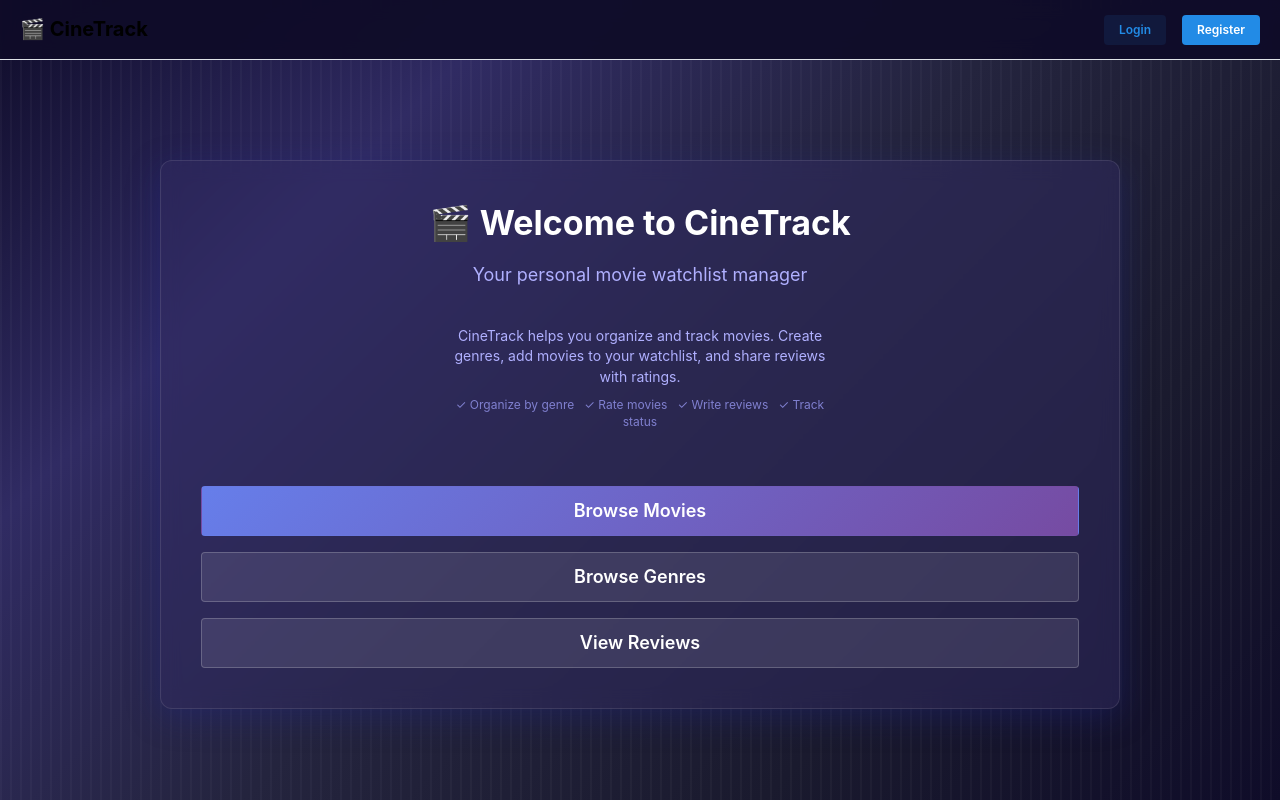
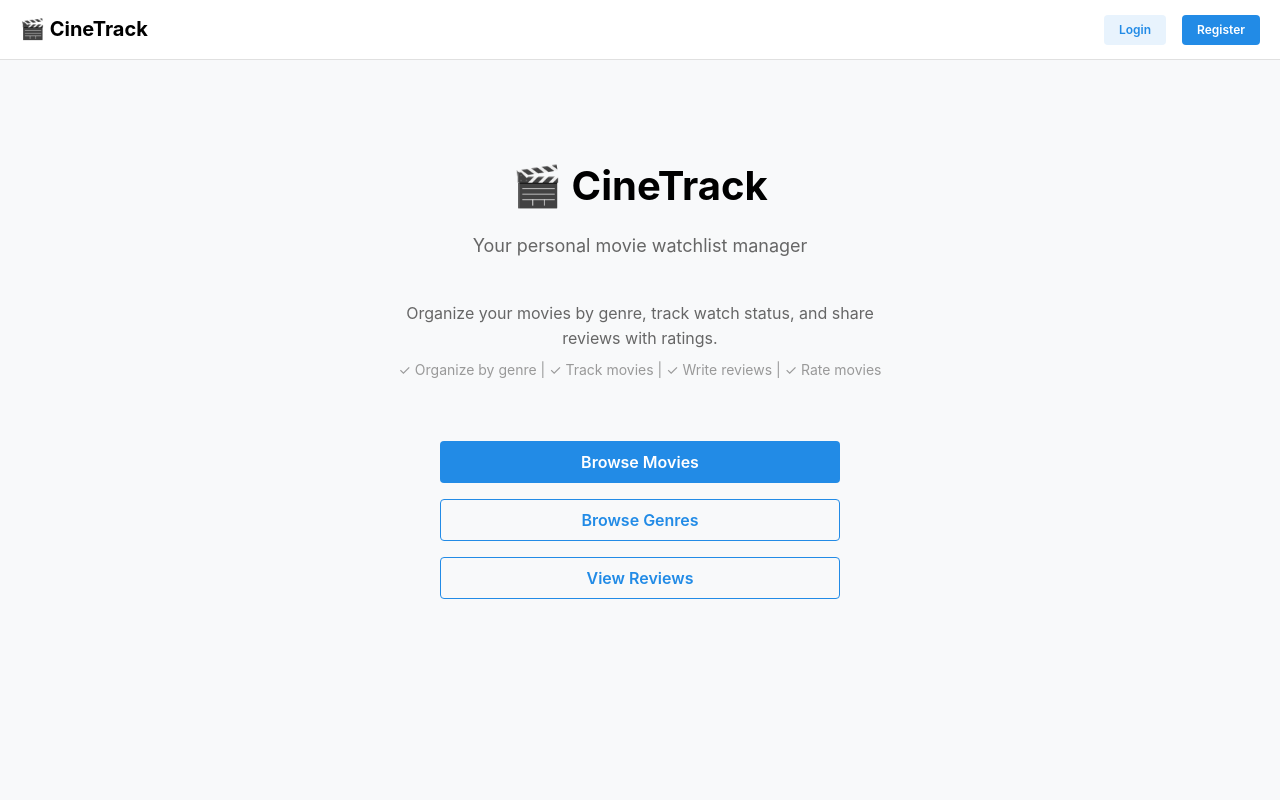
Before and after one commit to patelumangimeet/IFN666-Assessment, a React (Vite) app in the folder client/: page / in a window 1280 px wide. Built offline with nearby package versions, Linux system fonts and the light colour scheme.

Commit message:
Simplify styling - clean and professional design throughout project

```diff
--- a/client/src/index.css
+++ b/client/src/index.css
@@ -1,4 +1,4 @@
-/* Global Styles with Movie-Themed Background */
+/* Clean, Professional Styling */
 
 * {
   margin: 0;
@@ -12,16 +12,7 @@ html, body, #root {
 }
 
 body {
-  background: linear-gradient(
-    135deg,
-    #0f0c29 0%,
-    #302b63 25%,
-    #24243e 50%,
-    #1a1a2e 75%,
-    #0f0c29 100%
-  );
-  background-attachment: fixed;
-  background-repeat: no-repeat;
+  background-color: #f8f9fa;
   min-height: 100vh;
   font-family: -apple-system, BlinkMacSystemFont, 'Segoe UI', 'Roboto', 'Oxygen',
     'Ubuntu', 'Cantarell', 'Fira Sans', 'Droid Sans', 'Helvetica Neue',
@@ -34,61 +25,25 @@ body {
   min-height: 100vh;
 }
 
-/* Optional: Add subtle film strip pattern overlay */
-body::before {
-  content: '';
-  position: fixed;
-  top: 0;
-  left: 0;
-  width: 100%;
-  height: 100%;
-  background-image:
-    repeating-linear-gradient(
-      90deg,
-      rgba(255, 255, 255, 0.03) 0px,
-      rgba(255, 255, 255, 0.03) 2px,
-      transparent 2px,
-      transparent 10px
-    );
-  pointer-events: none;
-  z-index: 0;
-}
-
-/* Ensure content appears above the pattern */
-#root {
-  position: relative;
-  z-index: 1;
-}
-
 /* Smooth scrolling */
 html {
   scroll-behavior: smooth;
 }
 
-/* Custom scrollbar styling */
+/* Simple scrollbar */
 ::-webkit-scrollbar {
   width: 8px;
 }
 
 ::-webkit-scrollbar-track {
-  background: rgba(255, 255, 255, 0.1);
+  background: #f1f1f1;
 }
 
 ::-webkit-scrollbar-thumb {
-  background: rgba(58, 123, 213, 0.5);
+  background: #888;
   border-radius: 4px;
 }
 
 ::-webkit-scrollbar-thumb:hover {
-  background: rgba(58, 123, 213, 0.8);
+  background: #555;
 }
-
-/* Mantine component theming for dark mode */
-.mantine-AppShell-root {
-  background: transparent;
-}
-
-.mantine-Container-root {
-  position: relative;
-  z-index: 2;
-}
--- a/client/src/pages/Home.jsx
+++ b/client/src/pages/Home.jsx
@@ -6,37 +6,32 @@ export default function Home() {
     <Container
       size="md"
       style={{
-        marginTop: 100,
-        backgroundColor: 'rgba(48, 43, 99, 0.5)',
-        backdropFilter: 'blur(10px)',
-        borderRadius: '12px',
-        padding: '40px',
-        border: '1px solid rgba(255, 255, 255, 0.1)',
-        boxShadow: '0 8px 32px rgba(31, 38, 135, 0.37)'
+        marginTop: 60,
+        padding: '40px 20px'
       }}
     >
-      <Stack align="center" justify="center">
-        <Title order={1} style={{ color: '#fff' }}>🎬 Welcome to CineTrack</Title>
-        <Text size="lg" style={{ color: '#b0b0ff' }}>Your personal movie watchlist manager</Text>
+      <Stack align="center" justify="center" gap="lg">
+        <Title order={1} style={{ fontSize: 40 }}>🎬 CineTrack</Title>
+        <Text size="lg" style={{ color: '#666' }}>Your personal movie watchlist manager</Text>
 
-        <Stack gap="xs" style={{ marginTop: 20, maxWidth: 400 }}>
-          <Text size="sm" align="center" style={{ color: '#b0b0ff' }}>
-            CineTrack helps you organize and track movies. Create genres, add movies to your watchlist, and share reviews with ratings.
+        <Stack gap="xs" style={{ marginTop: 20, maxWidth: 500, textAlign: 'center' }}>
+          <Text size="md" style={{ color: '#666' }}>
+            Organize your movies by genre, track watch status, and share reviews with ratings.
           </Text>
-          <Text size="xs" align="center" style={{ color: '#8080d0' }}>
-            ✓ Organize by genre &nbsp; ✓ Rate movies &nbsp; ✓ Write reviews &nbsp; ✓ Track status
+          <Text size="sm" style={{ color: '#999' }}>
+            ✓ Organize by genre  |  ✓ Track movies  |  ✓ Write reviews  |  ✓ Rate movies
           </Text>
         </Stack>
 
-        <Stack style={{ marginTop: 40, width: '100%' }}>
+        <Stack style={{ marginTop: 40, width: '100%', maxWidth: 400 }}>
           <Link to="/movies" style={{ textDecoration: 'none' }}>
-            <Button fullWidth size="lg" className="cinetrack-button" style={{ background: 'linear-gradient(135deg, #667eea 0%, #764ba2 100%)' }}>Browse Movies</Button>
+            <Button fullWidth size="md" color="blue">Browse Movies</Button>
           </Link>
           <Link to="/genres" style={{ textDecoration: 'none' }}>
-            <Button fullWidth size="lg" variant="light" style={{ background: 'rgba(255, 255, 255, 0.1)', color: '#fff', border: '1px solid rgba(255, 255, 255, 0.2)' }}>Browse Genres</Button>
+            <Button fullWidth size="md" variant="outline">Browse Genres</Button>
           </Link>
           <Link to="/reviews" style={{ textDecoration: 'none' }}>
-            <Button fullWidth size="lg" variant="light" style={{ background: 'rgba(255, 255, 255, 0.1)', color: '#fff', border: '1px solid rgba(255, 255, 255, 0.2)' }}>View Reviews</Button>
+            <Button fullWidth size="md" variant="outline">View Reviews</Button>
           </Link>
         </Stack>
       </Stack>
--- a/client/src/pages/Layout.jsx
+++ b/client/src/pages/Layout.jsx
@@ -15,9 +15,8 @@ export default function Layout() {
     <AppShell
       header={{ height: 60 }}
       layout="default"
-      style={{ background: 'transparent' }}
     >
-      <AppShell.Header style={{ display: 'flex', alignItems: 'center', justifyContent: 'space-between', paddingRight: 20, background: 'rgba(15, 12, 41, 0.95)', backdropFilter: 'blur(10px)' }}>
+      <AppShell.Header style={{ display: 'flex', alignItems: 'center', justifyContent: 'space-between', paddingRight: 20, backgroundColor: '#fff', borderBottom: '1px solid #e0e0e0' }}>
         <Link to="/" style={{ textDecoration: 'none', fontSize: 20, fontWeight: 'bold', color: 'inherit', marginLeft: 20 }}>
           🎬 CineTrack
         </Link>
```
